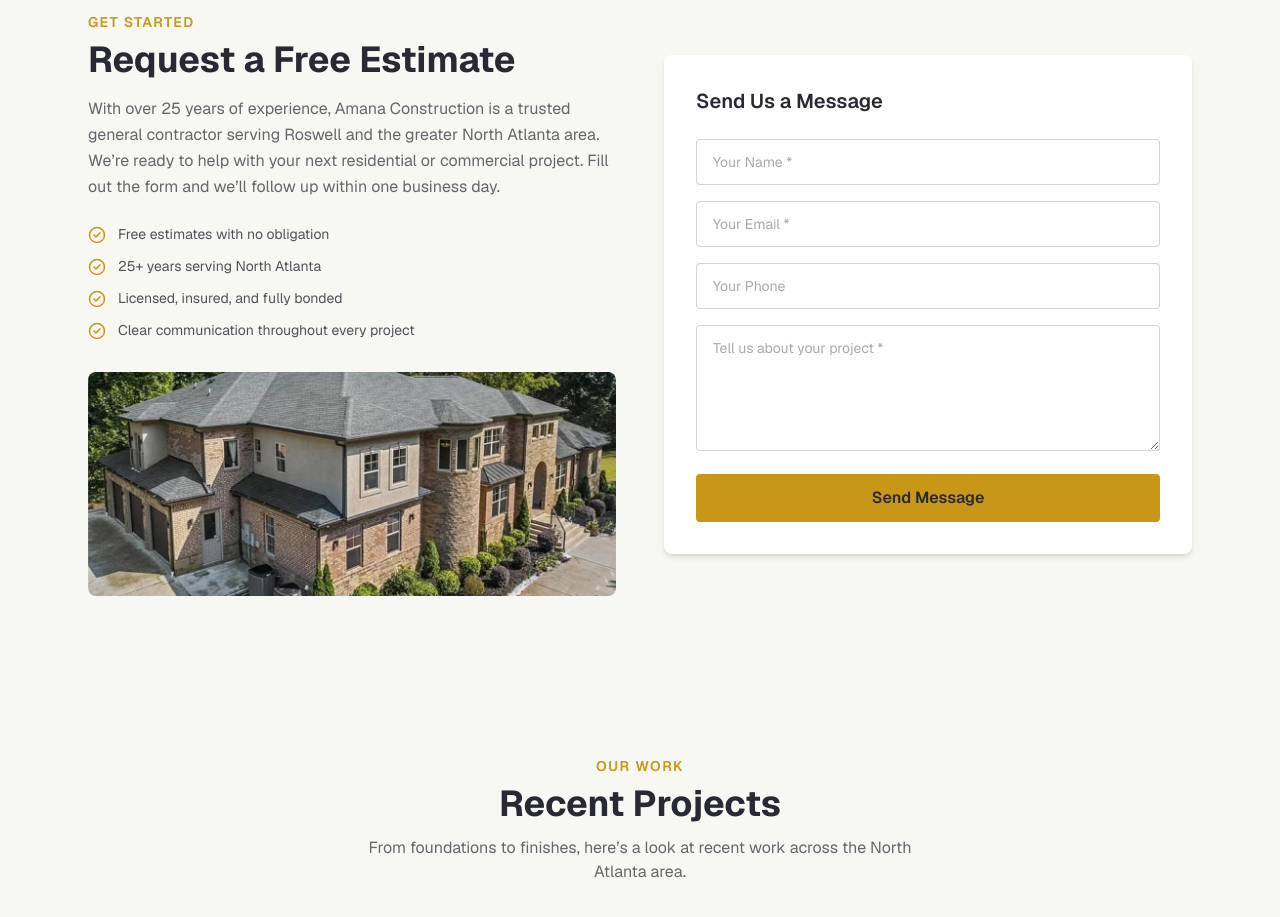
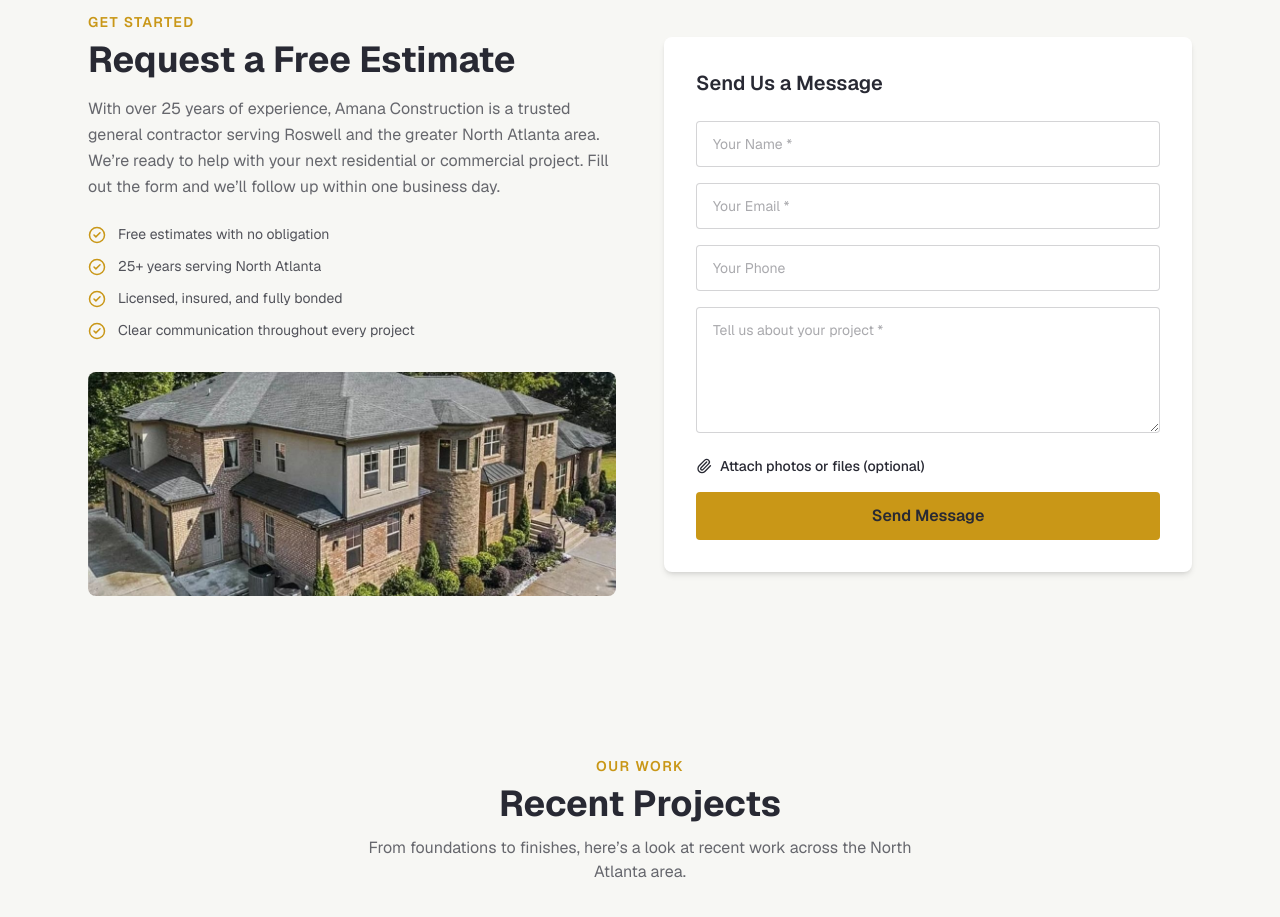
Before and after one commit to amanallc/Website, a Next.js app: page / in a window 1280 px wide. Shown: the part 820-1737 px from the top of the page. Built offline with nearby package versions, Linux system fonts and the light colour scheme.

Commit message:
feat: add form validation UI and file attachment support

```diff
--- a/src/app/api/contact/route.ts
+++ b/src/app/api/contact/route.ts
@@ -6,14 +6,21 @@ import { ContactEmail } from '@/emails/ContactEmail';
 const resend = new Resend(process.env.RESEND_API_KEY);
 
 export async function POST(request: NextRequest) {
-  let body: unknown;
+  let formData: FormData;
   try {
-    body = await request.json();
+    formData = await request.formData();
   } catch {
     return NextResponse.json({ error: 'Invalid request body' }, { status: 400 });
   }
 
-  const result = contactSchema.safeParse(body);
+  const rawData = {
+    name: formData.get('name'),
+    email: formData.get('email'),
+    phone: formData.get('phone') || undefined,
+    message: formData.get('message'),
+  };
+
+  const result = contactSchema.safeParse(rawData);
   if (!result.success) {
     return NextResponse.json(
       { error: 'Validation failed', details: result.error.flatten().fieldErrors },
@@ -23,12 +30,27 @@ export async function POST(request: NextRequest) {
 
   const { name, email, phone, message } = result.data;
 
+  // Process files
+  const files = formData.getAll('files') as File[];
+  const attachments = [];
+
+  for (const file of files) {
+    if (file && file.size > 0) {
+      const buffer = Buffer.from(await file.arrayBuffer());
+      attachments.push({
+        filename: file.name,
+        content: buffer,
+      });
+    }
+  }
+
   const { error } = await resend.emails.send({
     from: 'Amana Construction <onboarding@resend.dev>',
     to: process.env.CONTACT_EMAIL ?? 'info@amanaconstruction.com',
     replyTo: email,
     subject: `New Quote Request from ${name}`,
     react: ContactEmail({ name, email, phone, message }),
+    attachments: attachments.length > 0 ? attachments : undefined,
   });
 
   if (error) {
--- a/src/components/ui/ContactForm.tsx
+++ b/src/components/ui/ContactForm.tsx
@@ -2,6 +2,7 @@
 
 import { useState } from 'react';
 import type { ContactFormData } from '@/lib/schemas';
+import { Paperclip, X } from 'lucide-react';
 
 interface FormState {
   status: 'idle' | 'loading' | 'success' | 'error';
@@ -15,26 +16,62 @@ export default function ContactForm() {
     phone: '',
     message: '',
   });
+  const [files, setFiles] = useState<File[]>([]);
   const [state, setState] = useState<FormState>({ status: 'idle', message: '' });
+  const [validationErrors, setValidationErrors] = useState<Record<string, string[]>>({});
 
   const handleChange = (e: React.ChangeEvent<HTMLInputElement | HTMLTextAreaElement>) => {
     setForm((prev) => ({ ...prev, [e.target.name]: e.target.value }));
+    // Clear validation error when user types
+    if (validationErrors[e.target.name]) {
+      setValidationErrors((prev) => ({ ...prev, [e.target.name]: [] }));
+    }
+  };
+
+  const handleFileChange = (e: React.ChangeEvent<HTMLInputElement>) => {
+    if (e.target.files) {
+      const newFiles = Array.from(e.target.files);
+      // Prevent accumulating too many files or very large files if you want
+      const validFiles = newFiles.filter((file) => file.size <= 10 * 1024 * 1024); // 10MB limit per file
+      if (validFiles.length < newFiles.length) {
+        alert('Some files were ignored because they exceed the 10MB size limit.');
+      }
+      setFiles((prev) => [...prev, ...validFiles]);
+    }
+  };
+
+  const removeFile = (indexToRemove: number) => {
+    setFiles((prev) => prev.filter((_, i) => i !== indexToRemove));
   };
 
   const handleSubmit = async (e: React.FormEvent) => {
     e.preventDefault();
     setState({ status: 'loading', message: '' });
+    setValidationErrors({});
 
     try {
+      const formData = new FormData();
+      formData.append('name', form.name);
+      formData.append('email', form.email);
+      if (form.phone) formData.append('phone', form.phone);
+      formData.append('message', form.message);
+
+      files.forEach((file) => {
+        formData.append('files', file);
+      });
+
       const res = await fetch('/api/contact', {
         method: 'POST',
-        headers: { 'Content-Type': 'application/json' },
-        body: JSON.stringify(form),
+        body: formData,
       });
 
       const data = await res.json();
 
       if (!res.ok) {
+        if (res.status === 422 && data.details) {
+          setValidationErrors(data.details);
+          throw new Error('Please fix the errors in the form.');
+        }
         throw new Error(data.error ?? 'Something went wrong');
       }
 
@@ -43,6 +80,7 @@ export default function ContactForm() {
         message: "Thank you! We'll be in touch within 1 business day.",
       });
       setForm({ name: '', email: '', phone: '', message: '' });
+      setFiles([]);
     } catch (err) {
       setState({
         status: 'error',
@@ -56,6 +94,7 @@ export default function ContactForm() {
 
   return (
     <form onSubmit={handleSubmit} className="space-y-4">
+      <div>
         <input
           type="text"
           name="name"
@@ -65,6 +104,12 @@ export default function ContactForm() {
           onChange={handleChange}
           className={inputClass}
         />
+        {validationErrors.name && (
+          <p className="mt-1 text-xs text-red-500">{validationErrors.name[0]}</p>
+        )}
+      </div>
+
+      <div>
         <input
           type="email"
           name="email"
@@ -74,6 +119,12 @@ export default function ContactForm() {
           onChange={handleChange}
           className={inputClass}
         />
+        {validationErrors.email && (
+          <p className="mt-1 text-xs text-red-500">{validationErrors.email[0]}</p>
+        )}
+      </div>
+
+      <div>
         <input
           type="tel"
           name="phone"
@@ -82,6 +133,12 @@ export default function ContactForm() {
           onChange={handleChange}
           className={inputClass}
         />
+        {validationErrors.phone && (
+          <p className="mt-1 text-xs text-red-500">{validationErrors.phone[0]}</p>
+        )}
+      </div>
+
+      <div>
         <textarea
           name="message"
           placeholder="Tell us about your project *"
@@ -91,6 +148,44 @@ export default function ContactForm() {
           onChange={handleChange}
           className={inputClass}
         />
+        {validationErrors.message && (
+          <p className="mt-1 text-xs text-red-500">{validationErrors.message[0]}</p>
+        )}
+      </div>
+
+      <div>
+        <label className="text-charcoal hover:text-gold flex w-fit cursor-pointer items-center gap-2 text-sm font-medium transition-colors">
+          <Paperclip size={16} />
+          <span>Attach photos or files (optional)</span>
+          <input
+            type="file"
+            multiple
+            onChange={handleFileChange}
+            className="hidden"
+            accept="image/*,.pdf,.doc,.docx"
+          />
+        </label>
+
+        {files.length > 0 && (
+          <ul className="mt-3 space-y-2">
+            {files.map((file, index) => (
+              <li
+                key={index}
+                className="bg-charcoal/5 text-charcoal flex items-center justify-between rounded px-3 py-2 text-xs"
+              >
+                <span className="truncate pr-2">{file.name}</span>
+                <button
+                  type="button"
+                  onClick={() => removeFile(index)}
+                  className="text-charcoal/50 hover:text-red-500"
+                >
+                  <X size={14} />
+                </button>
+              </li>
+            ))}
+          </ul>
+        )}
+      </div>
 
       {state.status === 'success' && (
         <p className="rounded bg-green-50 px-4 py-3 text-sm font-medium text-green-700">
```
Lines whose indentation alone changed are shown as unchanged.
